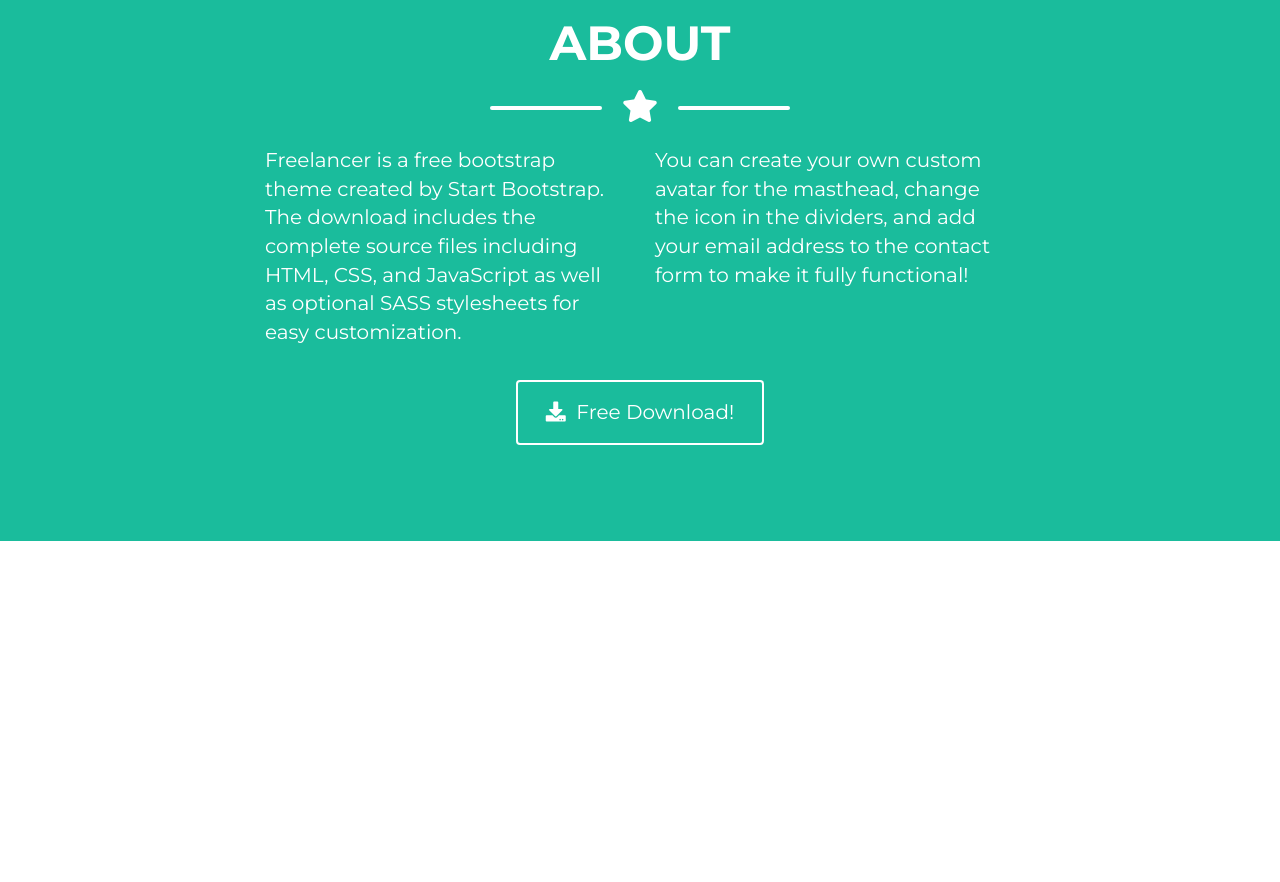
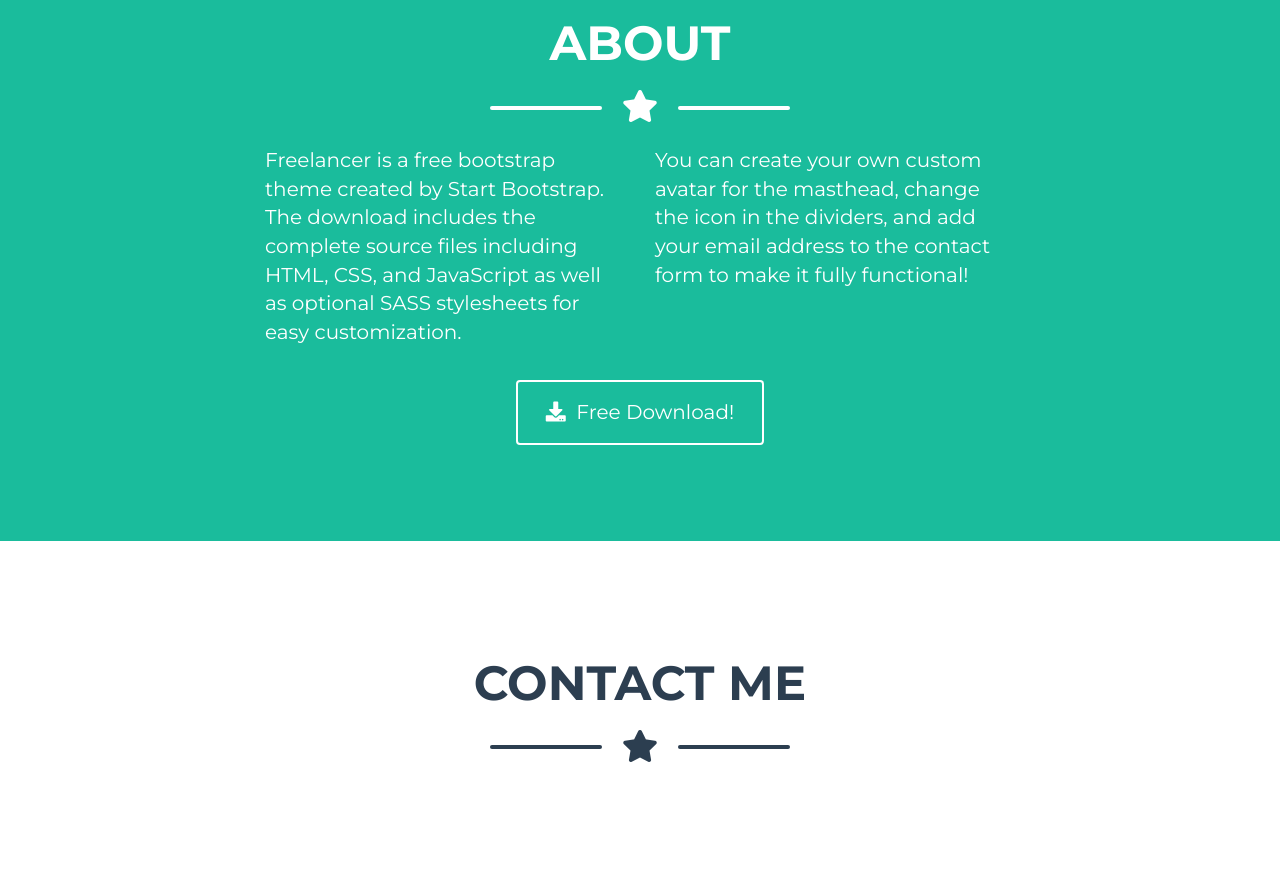
Before and after one commit to simonezanfagna/html-css-bootstrap-freelancer, a plain HTML site: page index.html in a window 1280 px wide. Shown: the part 1758-2640 px from the top of the page. Before the commit the page ends 2299 px from the top, so only its background shows below. Drawn offline with nearby package versions, Linux system fonts and the light colour scheme.

Commit message:
contact-me

```diff
--- a/index.html
+++ b/index.html
@@ -113,5 +113,19 @@
       </div>
     </section>
 
+    <section id="contact-me">
+      <div class="container">
+        <div class="row">
+          <h2>CONTACT ME</h2>
+          <div class="star">
+            <div class="divider-line-left2"></div>
+            <i class="fas fa-star"></i>
+            <div class="divider-line-right2"></div>
+          </div>
+        </div>
+
+      </div>
+    </section>
+
   </body>
 </html>
--- a/style.css
+++ b/style.css
@@ -230,6 +230,19 @@ ul{
   background-color: white;
 }
 
+#contact-me{
+  padding-top: 96px;
+  padding-bottom: 96px;
+  text-align: center;
+  color: #2c3e50;
+
+}
+
+#contact-me h2{
+  font-weight: 700;
+  font-size: 48px;
+}
+
 @media screen and (min-width:351px) {
   .button-menu{
     margin-right: 15px;
```
